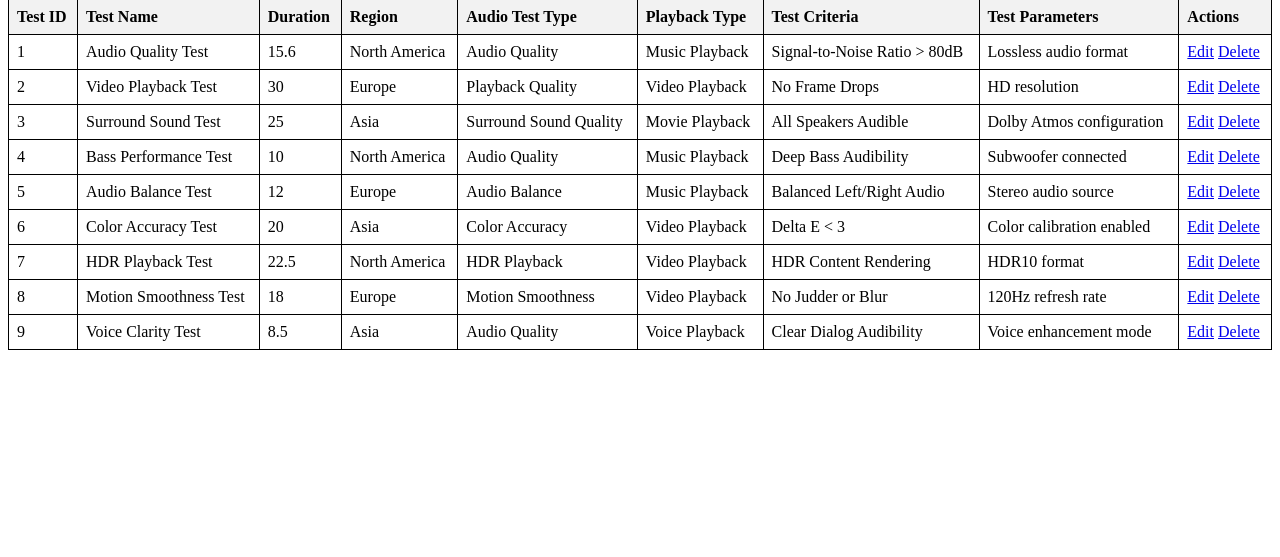
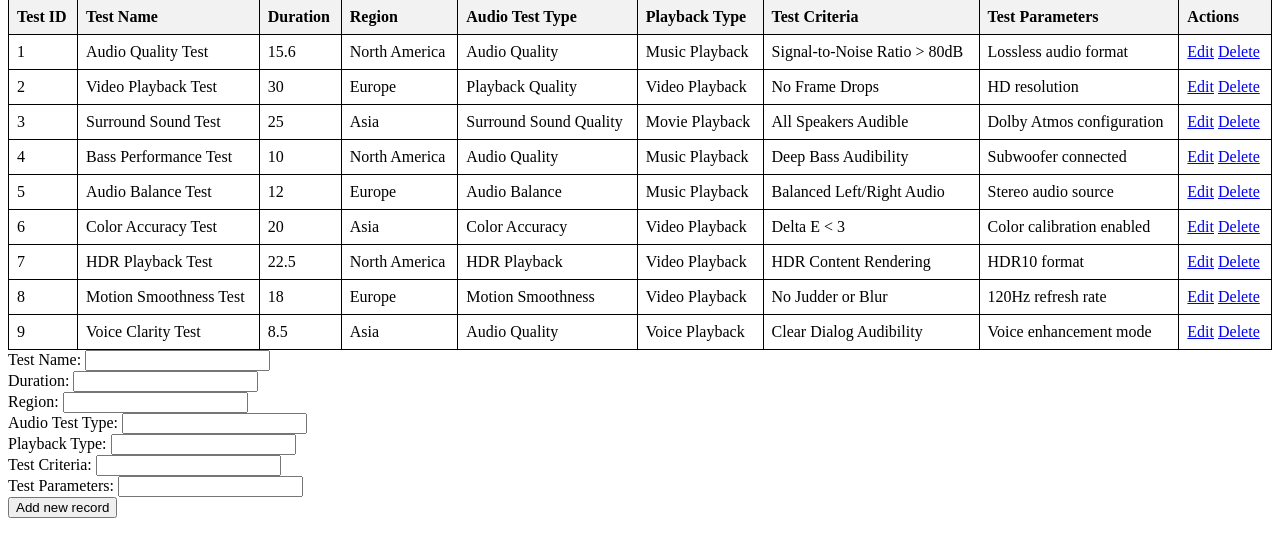
Before and after one commit to CatrinaProject/sea-assignment, a Flask app: page /tests in a window 1280 px wide. Shown: the part 68-625 px from the top of the page. Run offline with Flask 3, Linux system fonts and the light colour scheme; data comes from the database, SQL or seed files in the repository.

Commit message:
Add record button for both tests and televisions

```diff
--- a/app.py
+++ b/app.py
@@ -27,7 +27,7 @@ def check_user(username, password):
 
 
 app = Flask(__name__)
-app.secret_key = "weewoo"
+app.secret_key = "ee3rs2"
 
 def is_admin():
     if 'username' in session:
@@ -97,6 +97,27 @@ def televisions():
     con.close()
     return render_template('televisions.html', television_results=television_results)
 
+@app.route('/televisions/add', methods=['POST'])
+def add_television_record():
+    if request.method == 'POST':
+        brand = request.form['brand']
+        audio = request.form['audio']
+        resolution = request.form['resolution']
+        refresh_rate = request.form['refresh_rate']
+        screen_size = request.form['screen_size']
+
+        # Insert the new television record
+        conn = sqlite3.connect('sea-assignment/database.db')
+        cur = conn.cursor()
+        cur.execute('''
+            INSERT INTO Televisions (brand, audio, resolution, refresh_rate, screen_size)
+            VALUES (?, ?, ?, ?, ?)
+        ''', (brand, audio, resolution, refresh_rate, screen_size))
+        conn.commit()
+        conn.close()
+
+        return redirect('/televisions') # Redirect to the page displaying television records
+
 @app.route('/tests', methods=['GET'])
 def tests():
     con = sqlite3.connect('sea-assignment/database.db')
@@ -106,6 +127,30 @@ def tests():
     con.commit()
     con.close()
     return render_template('tests.html', test_cases=test_cases)
+
+@app.route('/tests/add', methods=['POST'])
+def add_test_record():
+    if request.method == 'POST':
+        test_name = request.form['test_name']
+        duration = request.form['duration']
+        region = request.form['region']
+        audio_test_type = request.form['audio_test_type']
+        playback_type = request.form['playback_type']
+        test_criteria = request.form['test_criteria']
+        test_parameters = request.form['test_parameters']
+
+        # Insert the new television record
+        conn = sqlite3.connect('sea-assignment/database.db')
+        cur = conn.cursor()
+        cur.execute('''
+            INSERT INTO Tests (test_name, duration, region, audio_test_type, playback_type, test_criteria, test_parameters)
+            VALUES (?, ?, ?, ?, ?)
+        ''', (test_name, duration, region, audio_test_type, playback_type, test_criteria, test_parameters))
+        conn.commit()
+        conn.close()
+
+        return redirect('/tests') # Redirect to the page displaying television records
+
 
 @app.route('/admin/dashboard', methods=["GET", "POST"])
 def admin_dashboard():
--- a/templates/tests.html
+++ b/templates/tests.html
@@ -16,6 +16,38 @@
             background-color: #f2f2f2;
         }
     </style>
+    <script>
+        function validateInput(inputElement) {
+            var validCharsPattern = /^[a-zA-Z0-9\s\-.,']+$/;
+            var errorMessageElement = document.getElementById('error-message');
+            var addRecordButton = document.getElementById('add-record-button');
+
+            if (!validCharsPattern.test(inputElement.value) || inputElement.value.length > 50) {
+                errorMessageElement.textContent = 'Invalid characters or too long (max 50 characters).';
+                addRecordButton.disabled = true;
+            } else {
+                errorMessageElement.textContent = '';
+                addRecordButton.disabled = false;
+            }
+        }
+
+        function validateDuration(inputElement) {
+            var durationValue = inputElement.value;
+            var errorMessageElement = document.getElementById('error-message');
+            var addRecordButton = document.getElementById('add-record-button');
+
+            // Regular expression to match valid decimal numbers with up to 5 digits and 3 decimal places
+            var decimalRegex = /^\d{1,5}(\.\d{1,2})?$/;
+
+            if (!decimalRegex.test(durationValue) || durationValue <= 0) {
+                errorMessageElement.textContent = 'Invalid Decimal or Maximum of 2 decimal places';
+                addRecordButton.disabled = true;
+            } else {
+                errorMessageElement.textContent = '';
+                addRecordButton.disabled = false;
+            }
+        }
+    </script>
 </head>
 <body>
     <h2>Test Records</h2>
@@ -48,5 +80,23 @@
             </tr>
         {% endfor %}
     </table>
+    <div id="error-message" style="color: red;"></div>
+    <form method="post" action="/tests/add">
+        <label for="test_name">Test Name:</label>
+        <input type="text" name="test_name" value="{{ test_name }}" required oninput="validateInput(this)"><br>
+        <label for="duration">Duration:</label>
+        <input type="text" name="duration" value="{{ duration }}" required oninput="validateDuration(this)"><br>
+        <label for="region">Region:</label>
+        <input type="text" name="region" value="{{ region }}" required oninput="validateInput(this)"><br>
+        <label for="audio_test_type">Audio Test Type:</label>
+        <input type="text" name="audio_test_type" value="{{ audio_test_type }}" required oninput="validateInput(this)"><br>
+        <label for="playback_type">Playback Type:</label>
+        <input type="text" name="playback_type" value="{{ playback_type }}" required oninput="validateInput(this)"><br>
+        <label for="test_criteria">Test Criteria:</label>
+        <input type="text" name="test_criteria" value="{{ test_criteria }}" required oninput="validateInput(this)"><br>
+        <label for="test_parameters">Test Parameters:</label>
+        <input type="text" name="test_parameters" value="{{ test_parameters }}" required oninput="validateInput(this)"><br>
+        <button type="submit" id="add-record-button">Add new record</button>
+    </form>
 </body>
 </html>
```
Also changed, not shown: sqlite.py (+48 -50 lines), templates/edit-tests.html (+14 -14 lines), templates/televisions.html (+30 -0 lines).
